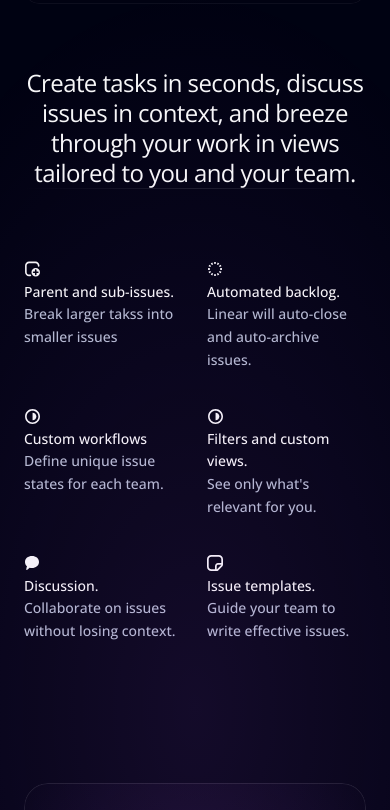
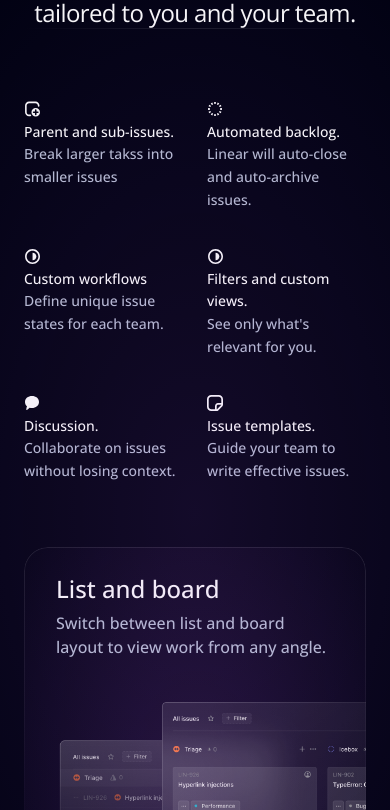
Before and after one commit to rogue-kitten/linear-homepage, a Next.js app: page / in a window 390 px wide. Shown: the part 2974-3784 px from the top of the page. Built offline with nearby package versions, Linux system fonts and the light colour scheme.

Commit message:
responsive fixes for the features components

```diff
--- a/app/components/features.tsx
+++ b/app/components/features.tsx
@@ -18,9 +18,9 @@ export const Features = ({ children, color, secondaryColor }: FeatureProps) => {
         } as CSSProperties
       }
       className={classNames(
-        'relative my-[25.2rem]',
+        'relative my-[12rem] md:my-[25.2rem]',
         'after:absolute after:inset-0 after:bg-feature',
-        'before:feature-mask before:absolute before:mb-[-40rem] before:h-[40rem] before:w-full before:translate-y-[-20rem] before:rotate-180 before:bg-[conic-gradient(from_90deg_at_80%_50%,#000212,rgb(var(--secondary-color))),conic-gradient(from_270deg_at_20%_50%,rgb(var(--secondary-color)),#000212)] before:bg-[50%_100%,50%_100%] before:bg-no-repeat before:[background-position:1%_0%,99%_0%]'
+        'before:feature-mask before:absolute before:mb-[-42rem] before:h-[40rem] before:w-full before:translate-y-[-20rem] before:rotate-180 before:bg-[conic-gradient(from_90deg_at_60%_50%,#000212,rgba(var(--secondary-color))),conic-gradient(from_270deg_at_40%_50%,rgba(var(--secondary-color)),#000212)] before:bg-[50%_100%,50%_100%] before:bg-no-repeat before:[background-position:1%_0%,99%_0%] before:md:mb-[-40rem] before:md:bg-[conic-gradient(from_90deg_at_80%_50%,#000212,rgb(var(--secondary-color))),conic-gradient(from_270deg_at_20%_50%,rgb(var(--secondary-color)),#000212)]'
       )}
     >
       <Container className='flex flex-col items-center pt-15'>
@@ -54,7 +54,7 @@ const MainFeature = ({
             imageSize === 'small' && 'md:w-[78rem] md:max-w-[90%]'
           )}
         >
-          <h2 className='text-gradient mb-11 pb-3 text-center text-7xl font-medium md:text-9xl'>
+          <h2 className='text-gradient mb-4 pb-3 text-center text-7xl font-medium md:mb-11 md:text-9xl'>
             {title}
           </h2>
           <div
@@ -91,7 +91,7 @@ interface FeaturesGridProps {
 
 const FeatureGrid = ({ features }: FeaturesGridProps) => {
   return (
-    <div className='mb-[14rem] grid w-full grid-cols-4 gap-x-6 gap-y-9  md:grid-cols-6'>
+    <div className='mb-16 grid w-full grid-cols-4 gap-x-6 gap-y-9 md:mb-[14rem]  md:grid-cols-6'>
       {features.map(({ icon: Icon, text, title }, idx) => (
         <div
           key={idx}
```
